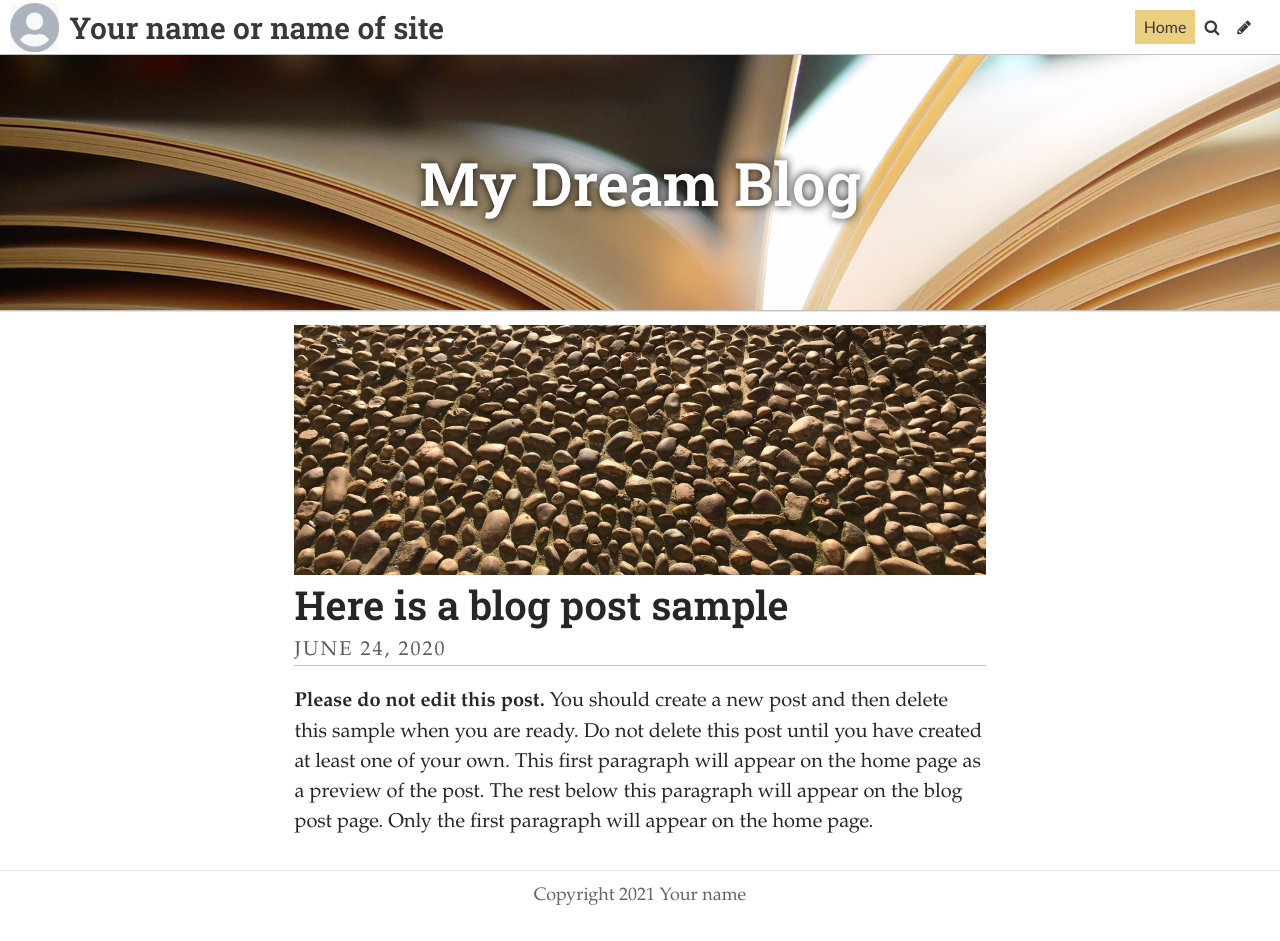
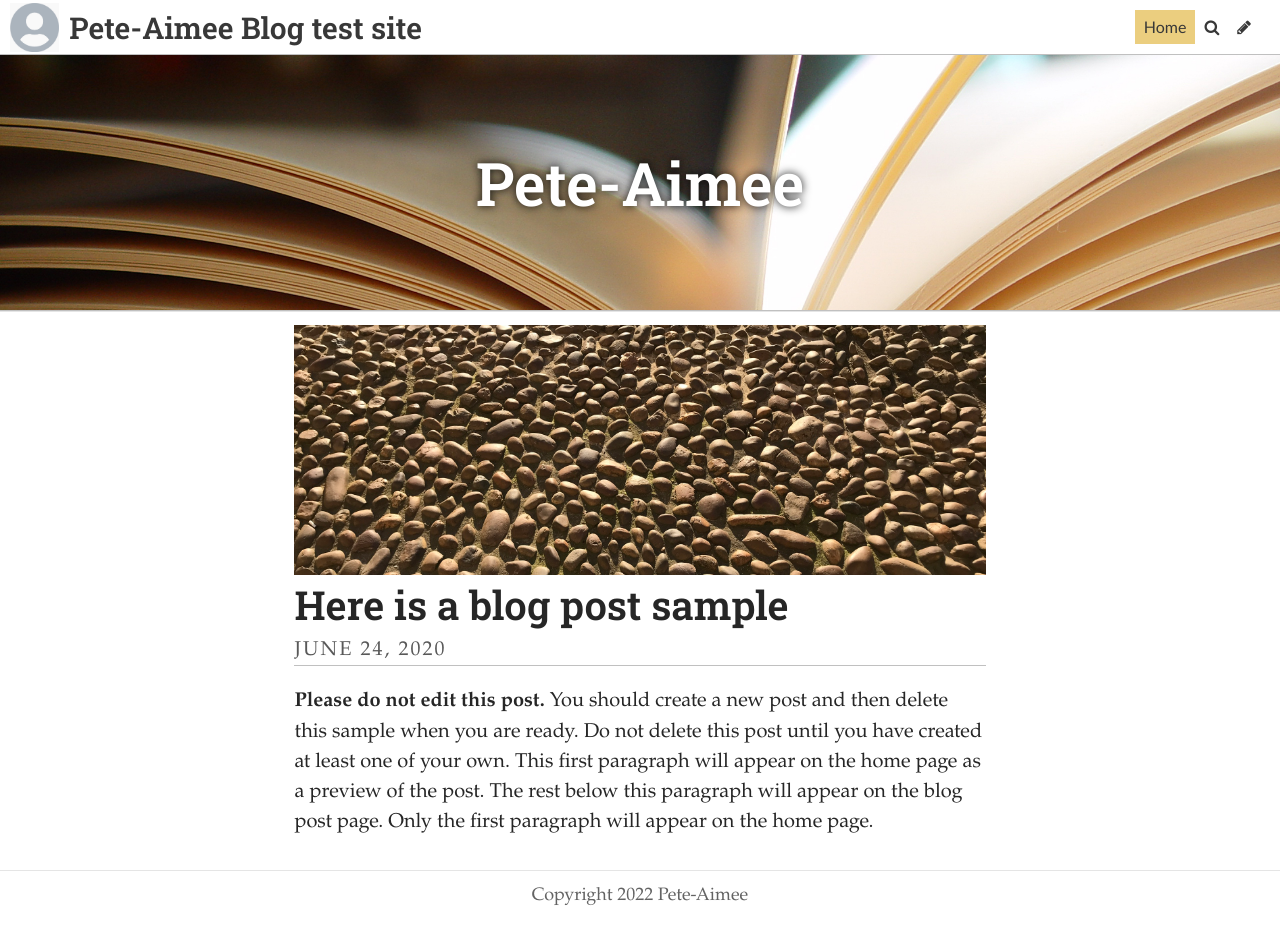
Before and after one commit to pete-timely/jekyll-blog, a Jekyll site: the page built from index.html, in a window 1280 px wide. Built offline with Jekyll 4.4.1, drawn with Linux system fonts in a browser that asks for light colours; some web fonts are replaced; the list of posts is cut into pages by our own code.

Commit message:
Update Settings “general”

```diff
--- a/_data/settings.yml
+++ b/_data/settings.yml
@@ -1,13 +1,13 @@
-title: Your name or name of site
-description: A website with a blog
-header_text: My Dream Blog
+title: Pete-Aimee Blog test site
+description: Just a test
+footer_text: Copyright 2022 Pete-Aimee
+header_feature_image: ../uploads/pages.jpg
+header_text: Pete-Aimee
 header_text_color: "#ffffff"
-footer_text: Copyright 2021 Your name
-header_feature_image: ../uploads/pages.jpg
-bannerheight: "20vmax"
-navbarheight: "55px"
-gridlayout: false
+bannerheight: 20vmax
+navbarheight: 55px
 logo: /uploads/logo.jpg
 favicon: /uploads/favicon.ico
+gridlayout: false
+fixednavbar: false
 upzoom: true
-fixednavbar: false
```
